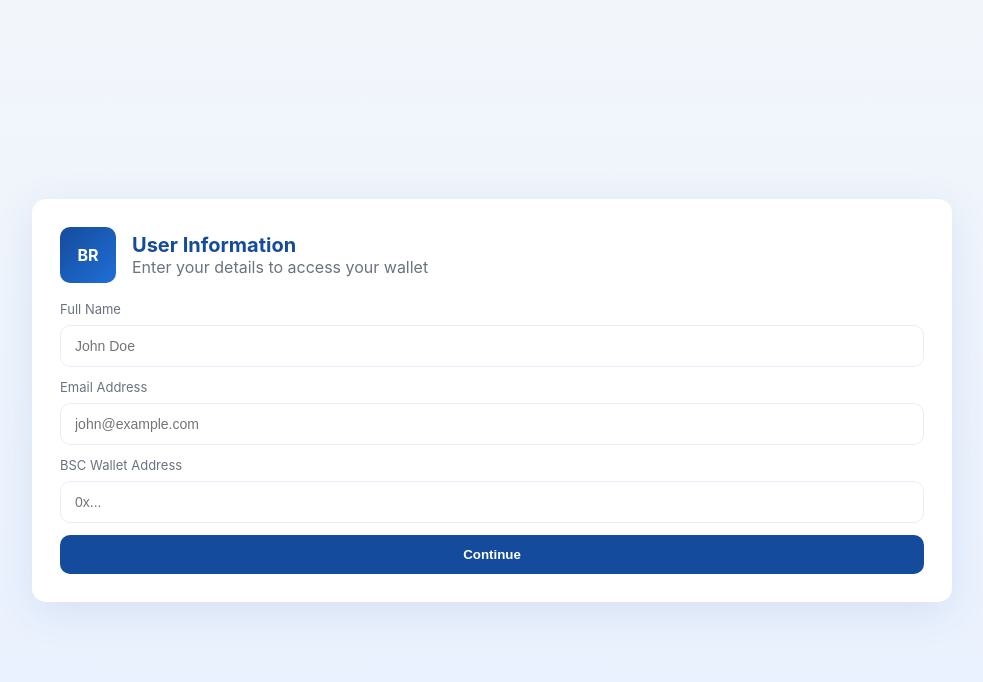
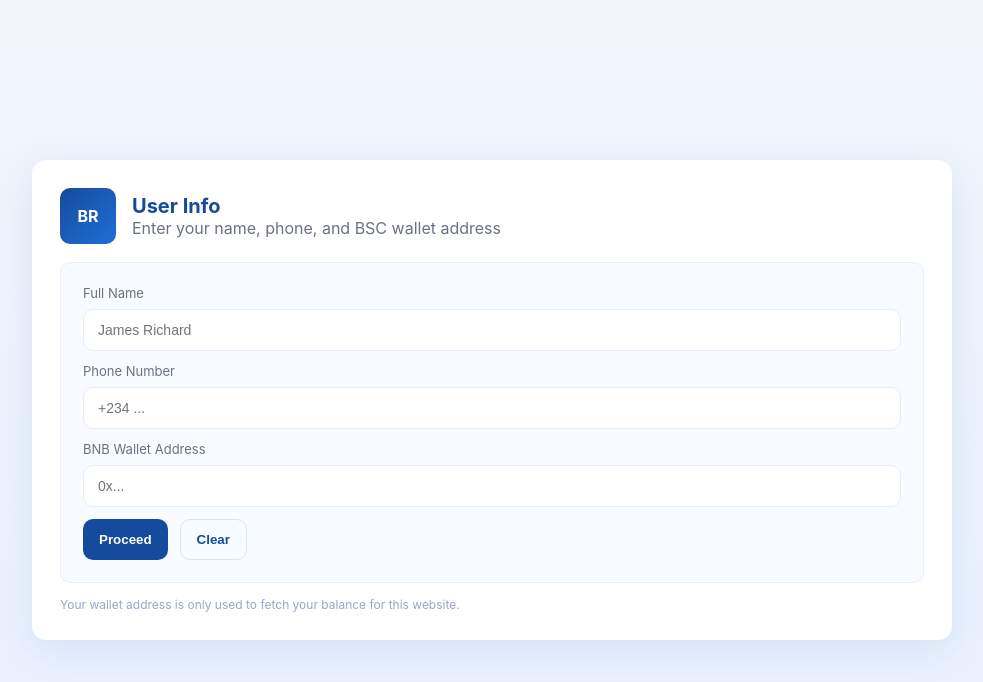
Before and after one commit to Raphaelhack11/shiny-umbrella, a React (Vite) app: page /userinfo in a window 1280 px wide. Shown: the top 682 px of the page, without its empty margins (148-1131 px from the left). Built offline with nearby package versions, Linux system fonts and the light colour scheme.

Commit message:
Refactor UserInfoPage to manage state individually

```diff
--- a/src/pages/UserInfoPage.jsx
+++ b/src/pages/UserInfoPage.jsx
@@ -1,22 +1,38 @@
-import React, { useState } from "react";
+import React, { useEffect, useState } from "react";
 import { useNavigate } from "react-router-dom";
+import toast from "react-hot-toast";
 
 export default function UserInfoPage() {
   const navigate = useNavigate();
-  const [formData, setFormData] = useState({
-    name: "",
-    email: "",
-    wallet: "",
-  });
+  const [name, setName] = useState("");
+  const [phone, setPhone] = useState("");
+  const [wallet, setWallet] = useState("");
 
-  const handleChange = (e) => {
-    setFormData({ ...formData, [e.target.name]: e.target.value });
-  };
+  useEffect(() => {
+    const raw = localStorage.getItem("br_demo_user");
+    if (raw) {
+      try {
+        const p = JSON.parse(raw);
+        setName(p.name || "");
+        setPhone(p.phone || "");
+        setWallet(p.wallet || "");
+      } catch {}
+    }
+  }, []);
 
-  const handleSubmit = (e) => {
-    e.preventDefault();
-    localStorage.setItem("user", JSON.stringify(formData));
-    navigate("/wallet");
+  const proceed = () => {
+    if (!name.trim() || !phone.trim() || !wallet.trim()) {
+      toast.error("Please complete all fields");
+      return;
+    }
+    if (!/^0x[a-fA-F0-9]{40}$/.test(wallet.trim())) {
+      toast.error("Enter a valid BSC wallet (0x...)");
+      return;
+    }
+    const payload = { name: name.trim(), phone: phone.trim(), wallet: wallet.trim() };
+    localStorage.setItem("br_demo_user", JSON.stringify(payload));
+    toast.success("Information saved");
+    setTimeout(() => navigate("/wallet"), 700);
   };
 
   return (
@@ -25,48 +41,50 @@ export default function UserInfoPage() {
         <div className="header">
           <div className="logo">BR</div>
           <div>
-            <h1>User Information</h1>
-            <p className="lead">Enter your details to access your wallet</p>
+            <h1>User Info</h1>
+            <p className="lead">Enter your name, phone, and BSC wallet address</p>
           </div>
         </div>
 
-        <form onSubmit={handleSubmit}>
+        <div className="box">
           <div className="input-row">
             <label>Full Name</label>
-            <input
-              name="name"
-              placeholder="John Doe"
-              required
-              onChange={handleChange}
-            />
+            <input value={name} onChange={(e) => setName(e.target.value)} placeholder="James Richard" />
           </div>
 
           <div className="input-row">
-            <label>Email Address</label>
-            <input
-              type="email"
-              name="email"
-              placeholder="john@example.com"
-              required
-              onChange={handleChange}
-            />
+            <label>Phone Number</label>
+            <input value={phone} onChange={(e) => setPhone(e.target.value)} placeholder="+234 ..." />
           </div>
 
           <div className="input-row">
-            <label>BSC Wallet Address</label>
-            <input
-              name="wallet"
-              placeholder="0x..."
-              required
-              onChange={handleChange}
-            />
+            <label>BNB Wallet Address</label>
+            <input value={wallet} onChange={(e) => setWallet(e.target.value)} placeholder="0x..." />
           </div>
 
-          <button type="submit" className="btn btn-primary" style={{ width: "100%" }}>
-            Continue
-          </button>
-        </form>
+          <div className="row">
+            <button className="btn btn-primary" onClick={proceed}>
+              Proceed
+            </button>
+            <button
+              className="btn btn-ghost"
+              onClick={() => {
+                localStorage.removeItem("br_demo_user");
+                setName("");
+                setPhone("");
+                setWallet("");
+                toast("Cleared");
+              }}
+            >
+              Clear
+            </button>
+          </div>
+        </div>
+
+        <div style={{ marginTop: 14 }} className="small-muted">
+          Your wallet address is only used to fetch your balance for this website.
+        </div>
       </div>
     </div>
   );
-}
+  }
```
